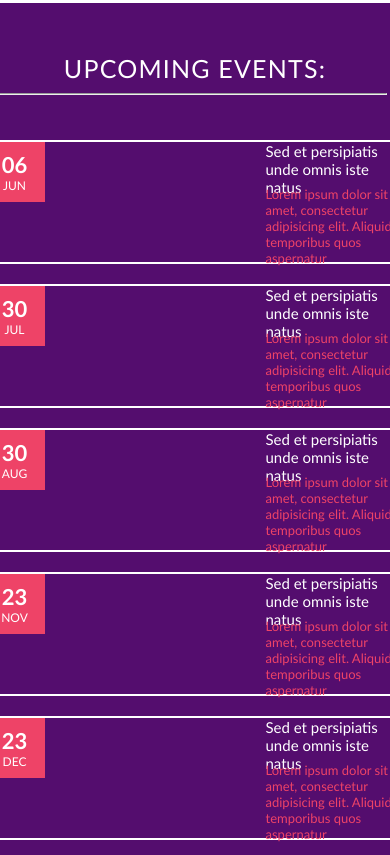
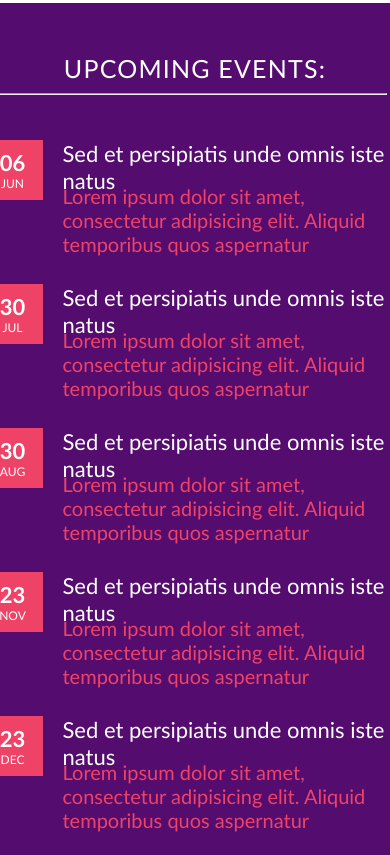
Before and after one commit to N215-kbriske/final-project, a website with bundled scripts: page index.html in a window 390 px wide. Shown: the part 789-1644 px from the top of the page. Built offline with nearby package versions, Linux system fonts and the light colour scheme; files whose address does not match are found by name.

Commit message:
upgraded home to be responsive/adaptive

```diff
--- a/scss/home.scss
+++ b/scss/home.scss
@@ -153,6 +153,7 @@
         // border: 2px solid white;
         display: flex;
         justify-content: space-between;
+        // border: 2px solid yellow;
 
         .blog-date-container {
           width: 60px;
@@ -185,15 +186,15 @@
         }
 
         .event-contain {
-          width: 140px;
+          max-width: 140px;
           height: 122px;
           display: flex;
           flex-direction: column;
           justify-content: space-between;
-          // border: 2px solid yellow;
+          // border: 2px solid green;
 
           .event-heading {
-            width: 140px;
+            // width: 140px;
             height: 40px;
             font-family: "Gill Sans", "Gill Sans MT", Calibri, "Trebuchet MS",
               sans-serif;
@@ -204,7 +205,7 @@
           }
 
           .event-content {
-            width: 140px;
+            // width: 140px;
             height: 78px;
             font-family: "Gill Sans", "Gill Sans MT", Calibri, "Trebuchet MS",
               sans-serif;
@@ -263,8 +264,23 @@
 
         .event {
           width: 425px;
-          border: 2px solid white;
+          // border: 2px solid white;
           margin: 10px auto 10px auto;
+
+          .event-contain {
+            min-width: 345px;
+            // border: 2px solid blue;
+
+            .event-heading {
+              // border: 2px solid yellow;
+              font-size: 22px;
+            }
+
+            .event-content {
+              // border: 2px solid orange;
+              font-size: 20px;
+            }
+          }
         }
       }
     }
```
Also changed, not shown: css/styles.css, 1 other file.
